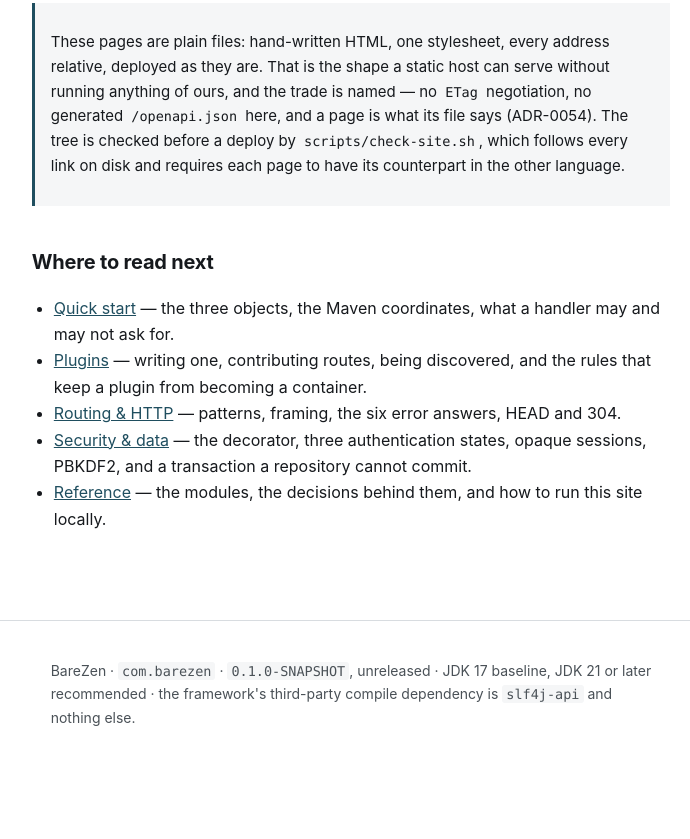
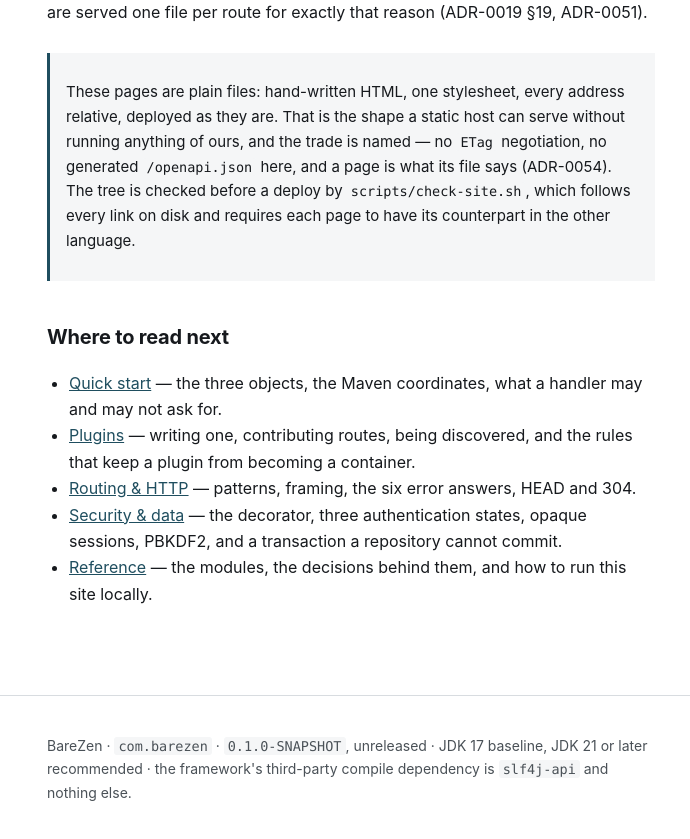
Before and after one commit to linanwanttodo/BareZen-web, a plain HTML site: page site/index.html in a window 1280 px wide. Shown: the part 1609-2448 px from the top of the page, without its empty margins (289-979 px from the left). Before the commit the page ends 2376 px from the top, so only its background shows below. Drawn offline with Linux system fonts and the light colour scheme.

Commit message:
fix: 文档站栏宽改用 rem 并消除错位

```diff
--- a/site/assets/site.css
+++ b/site/assets/site.css
@@ -21,8 +21,12 @@ header { border-bottom: 1px solid var(--line); padding: 20px 24px; }
 
 /* The reading measure is 68ch; the header uses a wider band so the brand and the five nav links stay on one line at a
    typical desktop width instead of pushing the nav onto its own row. */
-.band { max-width: 68ch; margin: 0 auto; }
-header .band { max-width: 84ch; display: flex; align-items: baseline; gap: 16px; flex-wrap: wrap; }
+/* Two measures, in rem rather than ch: ch is the width of "0" in the element's own font, so the 16px body column and
+   the 14px footer column both written "68ch" measured 605px and 529px — centred, their left edges started 38px apart and
+   the page's edge visibly jagged between them. rem still follows a reader who raises the root font size; it just stops
+   tracking the font-size of a wrapper. */
+.band { max-width: 41rem; margin: 0 auto; }
+header .band { max-width: 50rem; display: flex; align-items: baseline; gap: 16px; flex-wrap: wrap; }
 
 .brand { font-weight: 650; font-size: 18px; color: var(--ink); text-decoration: none; letter-spacing: -0.01em; }
 
@@ -32,7 +36,7 @@ nav a { color: var(--ink-soft); text-decoration: none; font-size: 14px; margin-l
 
 nav a:hover, nav a[aria-current="page"] { color: var(--accent); text-decoration: underline; }
 
-main { max-width: 68ch; margin: 0 auto; padding: 40px 24px 72px; }
+main { max-width: 41rem; margin: 0 auto; padding: 40px 24px 72px; }
 
 h1 { font-size: 30px; line-height: 1.25; margin: 0 0 8px; letter-spacing: -0.02em; }
 h2 { font-size: 20px; margin: 40px 0 10px; letter-spacing: -0.01em; }
@@ -71,8 +75,10 @@ th { font-weight: 600; color: var(--ink-soft); font-size: 13px; text-transform:
   font-size: 15px;
 }
 
-footer { border-top: 1px solid var(--line); padding: 24px; color: var(--ink-soft); font-size: 14px; }
-footer .band { display: block; }
+/* The horizontal gutter belongs to the band, not to the footer: padding on both indents the text a second time
+   and breaks the shared left edge with <main>. */
+footer { border-top: 1px solid var(--line); padding: 24px 0 28px; color: var(--ink-soft); font-size: 14px; }
+footer .band { display: block; padding: 0 24px; }
 
 /* The language switch sits with the nav but reads as a control, not another page link: it changes how the page is
    written, not where it is. hreflang carries the relationship for anything that reads markup rather than pixels. */
```
Also changed, not shown: 1 other file.
